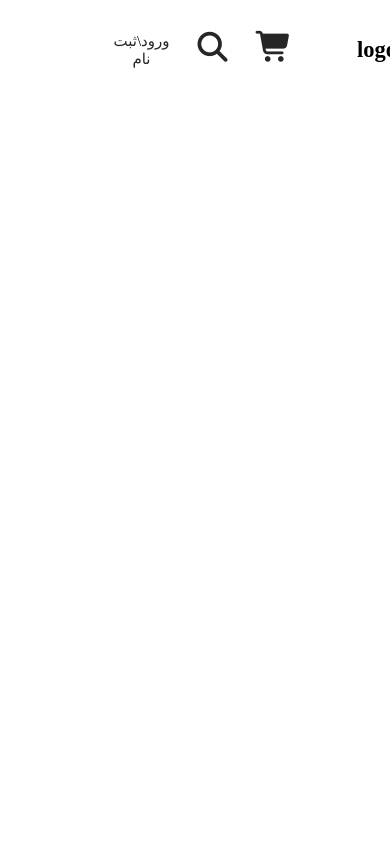
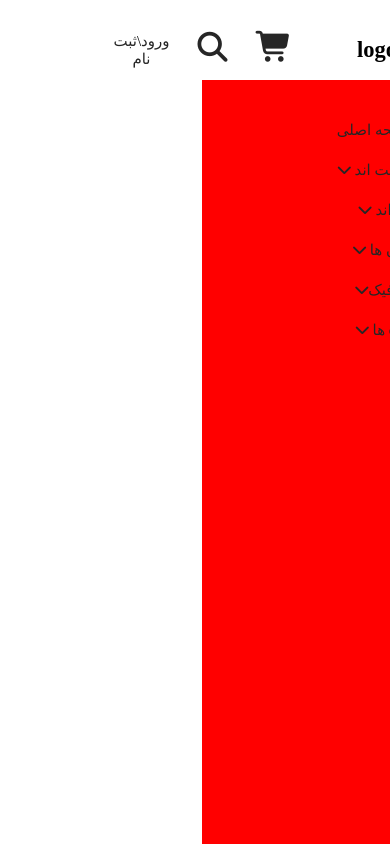
Before and after one commit to miladmohammadi82/virolearn, a plain HTML site: page index.html in a window 390 px wide. Shown: the top 844 px of the page. Drawn offline with Linux system fonts and the light colour scheme.

Commit message:
create li menu mobile

```diff
--- a/css/style.css
+++ b/css/style.css
@@ -200,6 +200,36 @@ ul.right-menu li .hamburger-menu-container{
         display: block;
     }
 
+    .main-nav ul.main-menu{
+        display: block;
+        width: 50%;
+        background: red;
+        right: 0;
+        position: fixed;
+        height: calc(100vh - 3rem);
+        top: 5rem;
+        flex-direction: column;
+        align-items: center;
+        justify-content: space-between;
+        margin: 0;
+        padding: 30px;
+        line-height: 60px;
+        z-index: 200;
+    }
+
+    .main-nav ul.main-menu li{
+        line-height: 40px;
+        text-align: right;
+    }
+
+
+
+    .nav-link{
+        width: 100%;
+    }
+
+
+
 }
 
 .hamburger-menu.open div{
```
